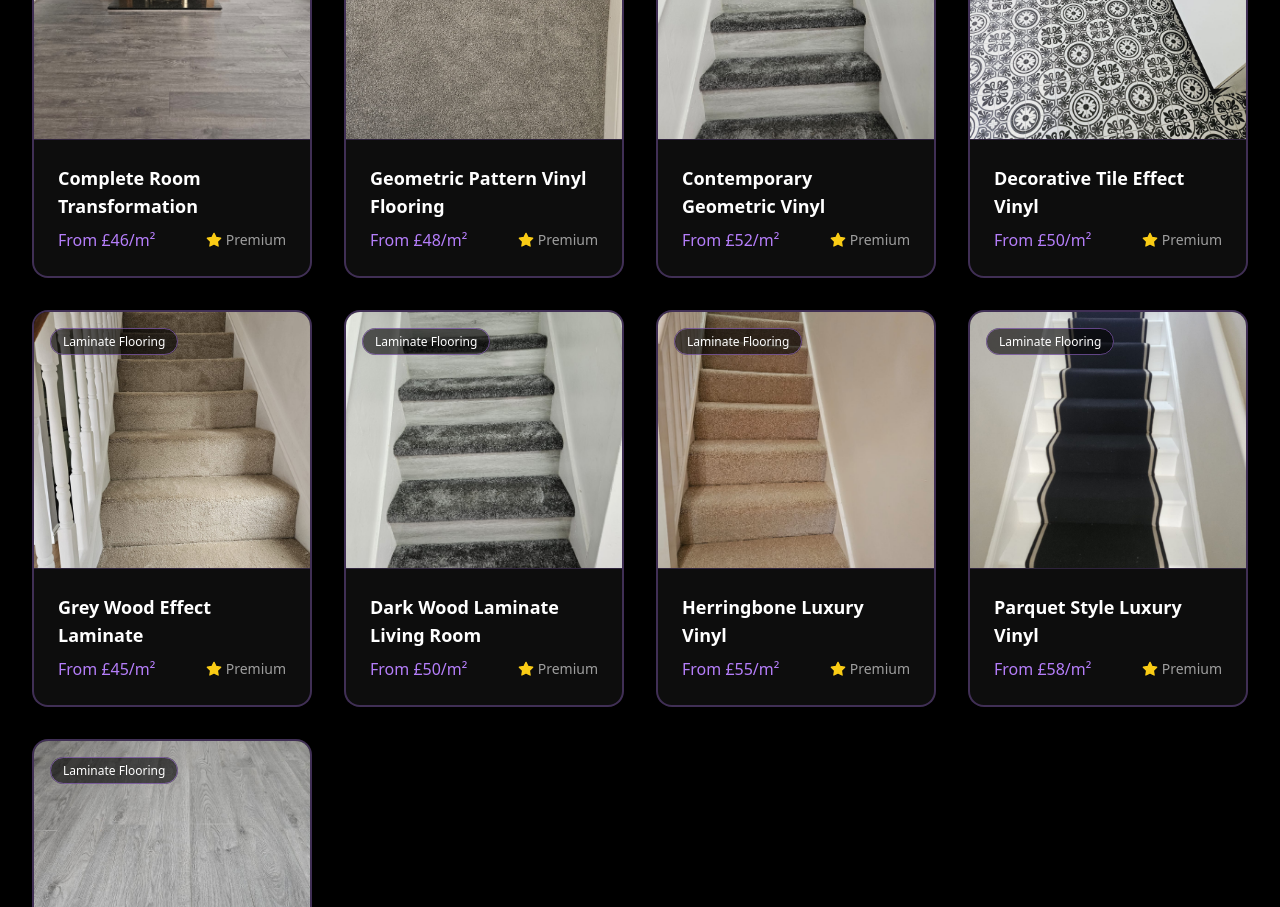
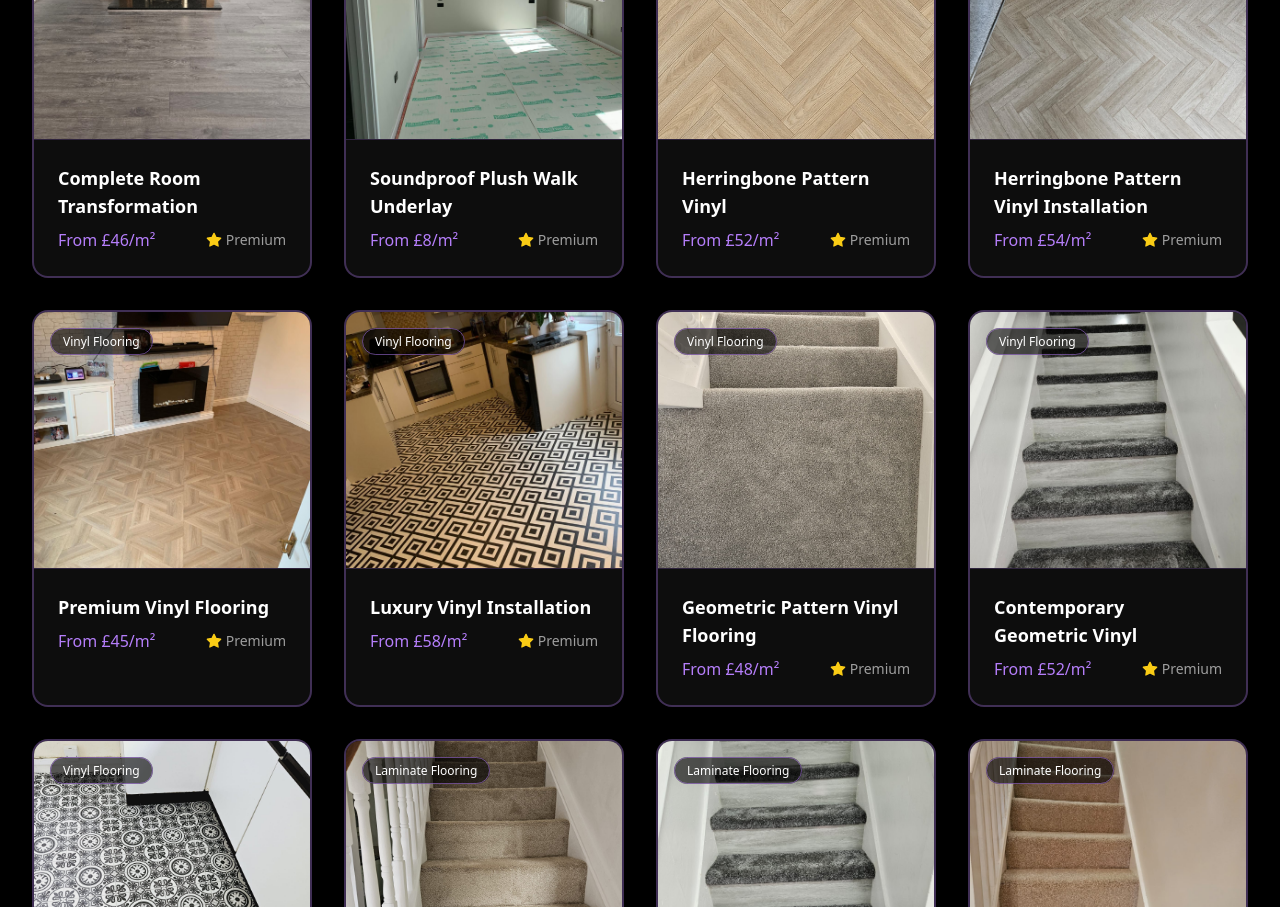
Before and after one commit to umarhashmi9898/carpet-project, a React (Vite) app: page / in a window 1280 px wide. Shown: the part 4380-5287 px from the top of the page. Built offline with nearby package versions, Linux system fonts and the light colour scheme.

Commit message:
Add Underlay and Vinyl Flooring Images

```diff
--- a/src/components/Gallery.tsx
+++ b/src/components/Gallery.tsx
@@ -71,7 +71,44 @@ const galleryImages = [
     description: 'Full room carpet installation with professional finish'
   },
 
-  // VINYL FLOORING
+  // UNDERLAY - NEW CATEGORY WITH NEW IMAGE
+  {
+    src: '/Soundproof plush walk underlay.jpg',
+    title: 'Soundproof Plush Walk Underlay',
+    category: 'Underlay',
+    price: 'From £8/m²',
+    description: 'Premium soundproof underlay installation for enhanced comfort and noise reduction'
+  },
+
+  // VINYL FLOORING - UPDATED WITH NEW IMAGES
+  {
+    src: '/Herringbone pattern vinyl.jpg',
+    title: 'Herringbone Pattern Vinyl',
+    category: 'Vinyl Flooring',
+    price: 'From £52/m²',
+    description: 'Elegant herringbone pattern vinyl flooring with classic appeal'
+  },
+  {
+    src: '/Herringbone pattern vinyle.jpg',
+    title: 'Herringbone Pattern Vinyl Installation',
+    category: 'Vinyl Flooring',
+    price: 'From £54/m²',
+    description: 'Professional herringbone vinyl installation with precision fitting'
+  },
+  {
+    src: '/Vinyl.jpg',
+    title: 'Premium Vinyl Flooring',
+    category: 'Vinyl Flooring',
+    price: 'From £45/m²',
+    description: 'High-quality vinyl flooring with modern geometric patterns'
+  },
+  {
+    src: '/Luxury vinyl.jpg',
+    title: 'Luxury Vinyl Installation',
+    category: 'Vinyl Flooring',
+    price: 'From £58/m²',
+    description: 'Premium luxury vinyl flooring with sophisticated herringbone design'
+  },
   {
     src: '/3.jpg',
     title: 'Geometric Pattern Vinyl Flooring',
```
